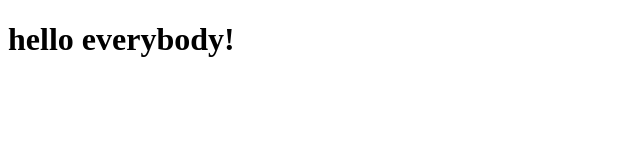
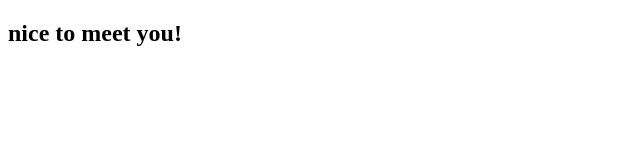
Before and after one commit to reutpa/temp, a plain HTML site: page index.html in a window 1280 px wide. Shown: the whole page, without its empty margins (0-640 px from the left). Drawn offline with Linux system fonts and the light colour scheme.

Commit message:
i saved it after changes

```diff
--- a/index.html
+++ b/index.html
@@ -7,6 +7,6 @@
     <title>Document</title>
 </head>
 <body>
-    <h1>hello everybody!</h1>
+    <h2>nice to meet you!</h2>
 </body>
 </html>
```
